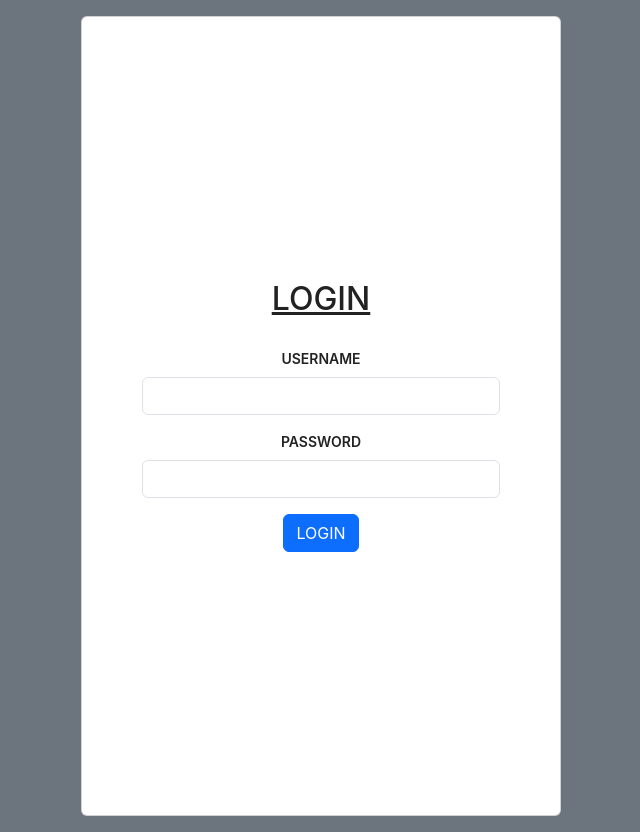
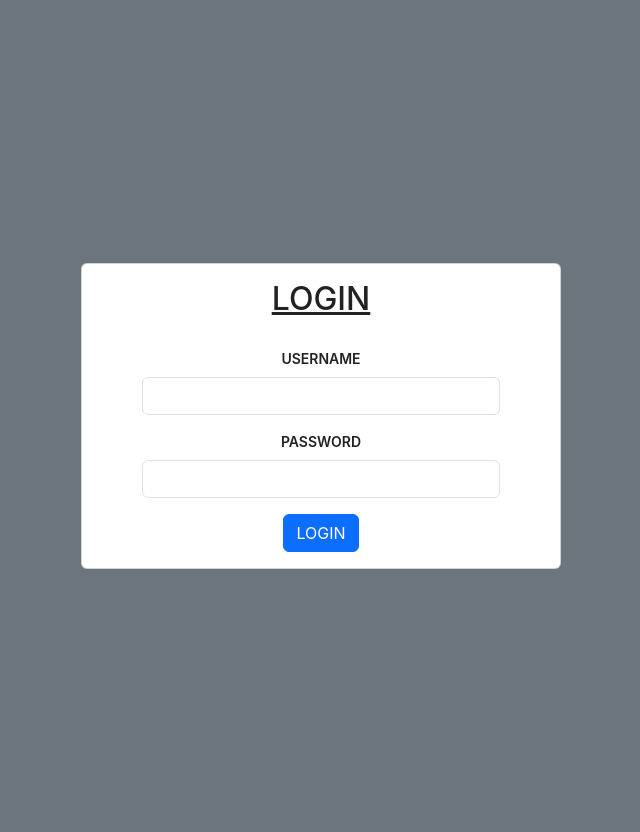
Before and after one commit to amaldevk/FitFusion-frontend-react, a React (Create React App) app: page / in a window 1280 px wide. Shown: the whole page, without its empty margins (319-959 px from the left). Built offline with nearby package versions, Linux system fonts and the light colour scheme.

Commit message:
login completed

```diff
--- a/src/App.css
+++ b/src/App.css
@@ -41,7 +41,7 @@
 
 
 
-.card {
+.login {
   width: 300px;
   align-items: center;
   height: 100vh;
--- a/src/components/UserLogin.jsx
+++ b/src/components/UserLogin.jsx
@@ -36,8 +36,9 @@ const UserLogin = () => {
         <center>
             <div class="bg-secondary p-3">
             <div>
+            <div class="login">
+                    <div class="card">
 
-                    <div class="card">
                         <div className="container">
                             <div className="row g-3">
                                     <div class="card-body">
@@ -61,6 +62,7 @@ const UserLogin = () => {
                                 </div>
                             </div>
                             </div>
+                            </div>
                         </div>
                     </div>
         </center>
```
